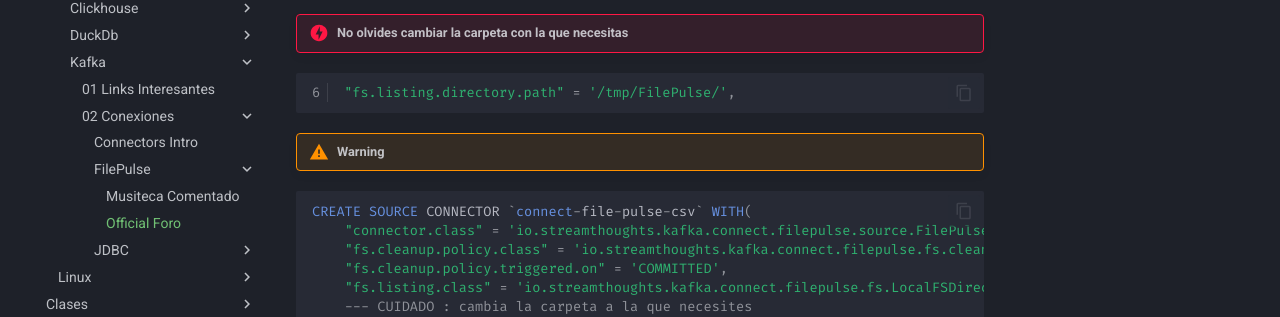
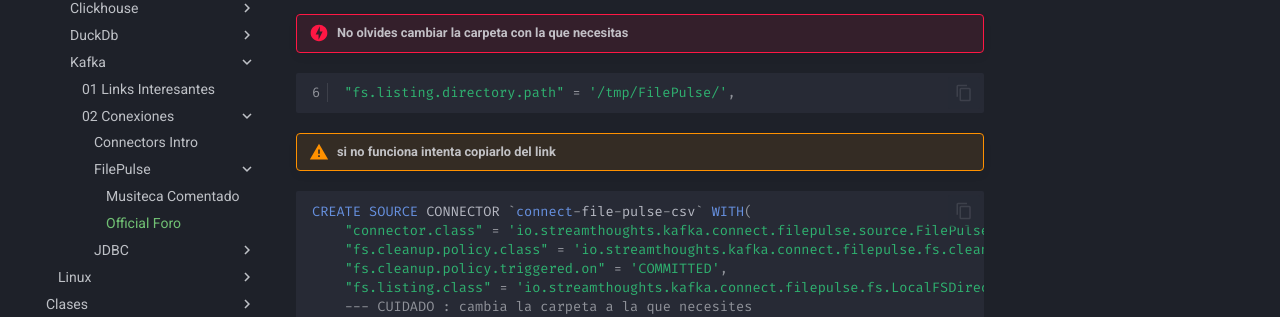
Before and after one commit to alejandroFili/BigData-SurvivalKit, an MkDocs documentation site: the page built from docs/Apuntes/DB/Kafka/02_Conexiones/FilePulse/OfficialForo.md, in a window 1280 px wide and 1139 px high. Shown: the part 211-528 px from the top of the window. Built offline with MkDocs 1.6.1 and Material for MkDocs 9.7.7, drawn with Linux system fonts in a browser that asks for light colours.

Commit message:
Update OfficialForo.md

````diff
--- a/docs/Apuntes/DB/Kafka/02_Conexiones/FilePulse/OfficialForo.md
+++ b/docs/Apuntes/DB/Kafka/02_Conexiones/FilePulse/OfficialForo.md
@@ -9,7 +9,7 @@
 "fs.listing.directory.path" = '/tmp/FilePulse/',
 ```
 
-!!! warning si no funciona intenta copiarlo del link
+!!! warning "si no funciona intenta copiarlo del link"
 
 ```SQL
 CREATE SOURCE CONNECTOR `connect-file-pulse-csv` WITH(
````
